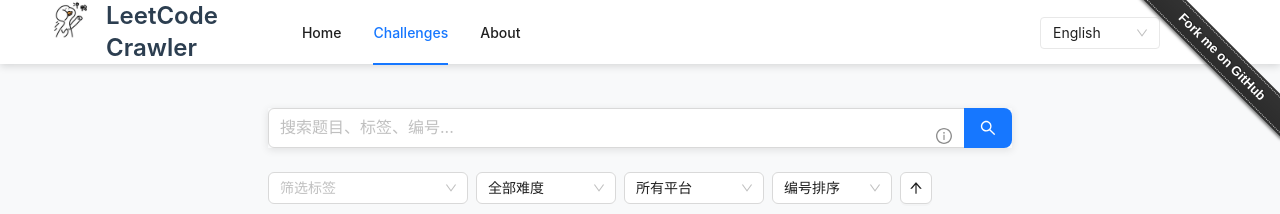
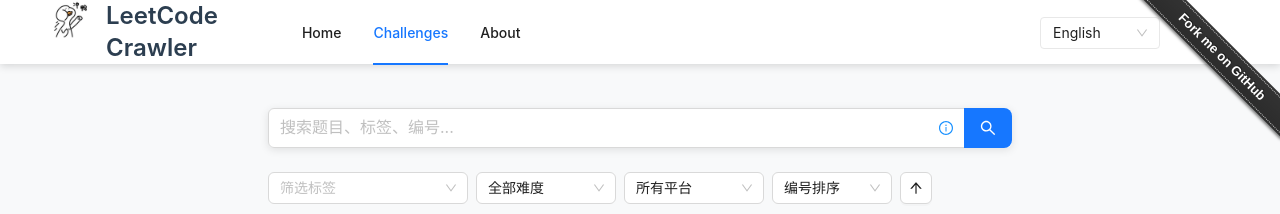
Before and after one commit to JSREP/crawler-leetcode, a React (Vite) app: page /challenges in a window 1280 px wide. Shown: the top 214 px of the page. Built offline with nearby package versions, Linux system fonts and the light colour scheme.

Commit message:
UI优化：美化搜索提示样式，调整问号图标位置

```diff
--- a/src/components/ChallengeListPage/ChallengeFilters.tsx
+++ b/src/components/ChallengeListPage/ChallengeFilters.tsx
@@ -74,16 +74,16 @@ interface ChallengeFiltersProps {
  * 搜索提示信息
  */
 const SEARCH_TOOLTIP = (
-    <div style={{ maxWidth: 300 }}>
-        <Text strong>高级搜索提示：</Text>
-        <ul style={{ paddingLeft: 20, marginTop: 5, marginBottom: 5 }}>
-            <li>搜索题目标题、描述、标签等所有字段</li>
-            <li>支持模糊搜索和拼写容错</li>
-            <li>多关键词: "动态规划 数组"</li>
-            <li>精确匹配: "=动态规划"</li>
-            <li>排除词: "!二叉树"</li>
-            <li>前缀匹配: "链^"</li>
-            <li>直接输入题号进行搜索</li>
+    <div style={{ maxWidth: 320, padding: '8px 4px' }}>
+        <Text strong style={{ fontSize: '14px', color: '#1890ff' }}>高级搜索提示：</Text>
+        <ul style={{ paddingLeft: 20, marginTop: 8, marginBottom: 5 }}>
+            <li><Text style={{ fontSize: '13px' }}>搜索题目标题、描述、标签等所有字段</Text></li>
+            <li><Text style={{ fontSize: '13px' }}>支持模糊搜索和拼写容错</Text></li>
+            <li><Text style={{ fontSize: '13px' }}>多关键词: "<Text code>动态规划 数组</Text>"</Text></li>
+            <li><Text style={{ fontSize: '13px' }}>精确匹配: "<Text code>=动态规划</Text>"</Text></li>
+            <li><Text style={{ fontSize: '13px' }}>排除词: "<Text code>!二叉树</Text>"</Text></li>
+            <li><Text style={{ fontSize: '13px' }}>前缀匹配: "<Text code>链^</Text>"</Text></li>
+            <li><Text style={{ fontSize: '13px' }}>直接输入题号进行搜索</Text></li>
         </ul>
     </div>
 );
@@ -145,7 +145,7 @@ const ChallengeFilters: React.FC<ChallengeFiltersProps> = ({
     return (
         <div>
             {/* 搜索框，占满整行 */}
-            <div style={{ position: 'relative' }}>
+            <div style={{ position: 'relative', marginBottom: 16 }}>
                 <Search
                     placeholder="搜索题目、标签、编号..."
                     allowClear
@@ -153,22 +153,35 @@ const ChallengeFilters: React.FC<ChallengeFiltersProps> = ({
                     size="large"
                     style={{
                         width: '100%',
-                        marginBottom: 16,
-                        boxShadow: '0 2px 8px rgba(0,0,0,0.1)'
+                        boxShadow: '0 2px 8px rgba(0,0,0,0.1)',
+                        borderRadius: '6px'
                     }}
                     value={inputValue}
                     onChange={handleInputChange}
                     onSearch={(value: string) => debouncedSearch(value)}
                 />
-                <Tooltip title={SEARCH_TOOLTIP} placement="bottomRight">
-                    <InfoCircleOutlined
+
+                <Tooltip
+                    title={SEARCH_TOOLTIP}
+                    placement="bottomRight"
+                    color="white"
+                    overlayInnerStyle={{
+                        boxShadow: '0 3px 10px rgba(0,0,0,0.2)',
+                        borderRadius: '8px'
+                    }}
+                >
+                    <Button
+                        type="text"
+                        icon={<InfoCircleOutlined />}
                         style={{
                             position: 'absolute',
-                            right: 60,
+                            right: 50,
                             top: '50%',
                             transform: 'translateY(-50%)',
-                            color: 'rgba(0,0,0,0.45)',
-                            cursor: 'pointer'
+                            color: '#1890ff',
+                            padding: '0 8px',
+                            border: 'none',
+                            background: 'transparent'
                         }}
                     />
                 </Tooltip>
```
